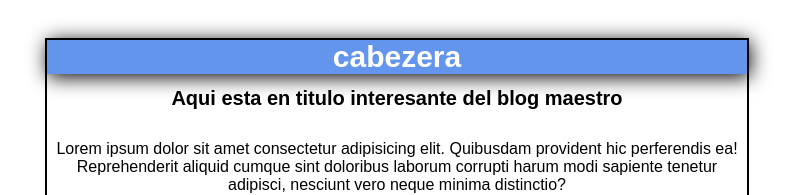
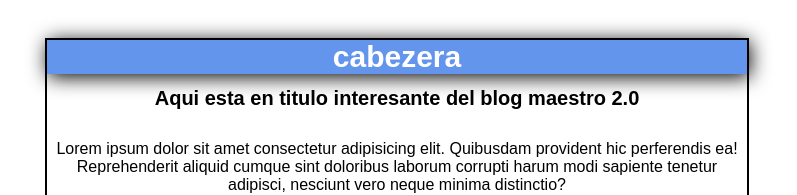
Before and after one commit to IviSoftware/BlogPracticaPlatzi, a plain HTML site: page index.html in a window 1280 px wide. Shown: the top 195 px of the page, without its empty margins (243-1040 px from the left). Drawn offline with Linux system fonts and the light colour scheme.

Commit message:
Cambios al blogpost

```diff
--- a/index.html
+++ b/index.html
@@ -17,7 +17,7 @@
             cabezera
         </div>
 
-        <h1>Aqui esta en titulo interesante del blog maestro </h1>
+        <h1>Aqui esta en titulo interesante del blog maestro 2.0 </h1>
 
         <p>Lorem ipsum dolor sit amet consectetur adipisicing elit.
         Quibusdam provident hic perferendis ea! Reprehenderit aliquid cumque sint doloribus laborum corrupti harum modi sapiente
```
